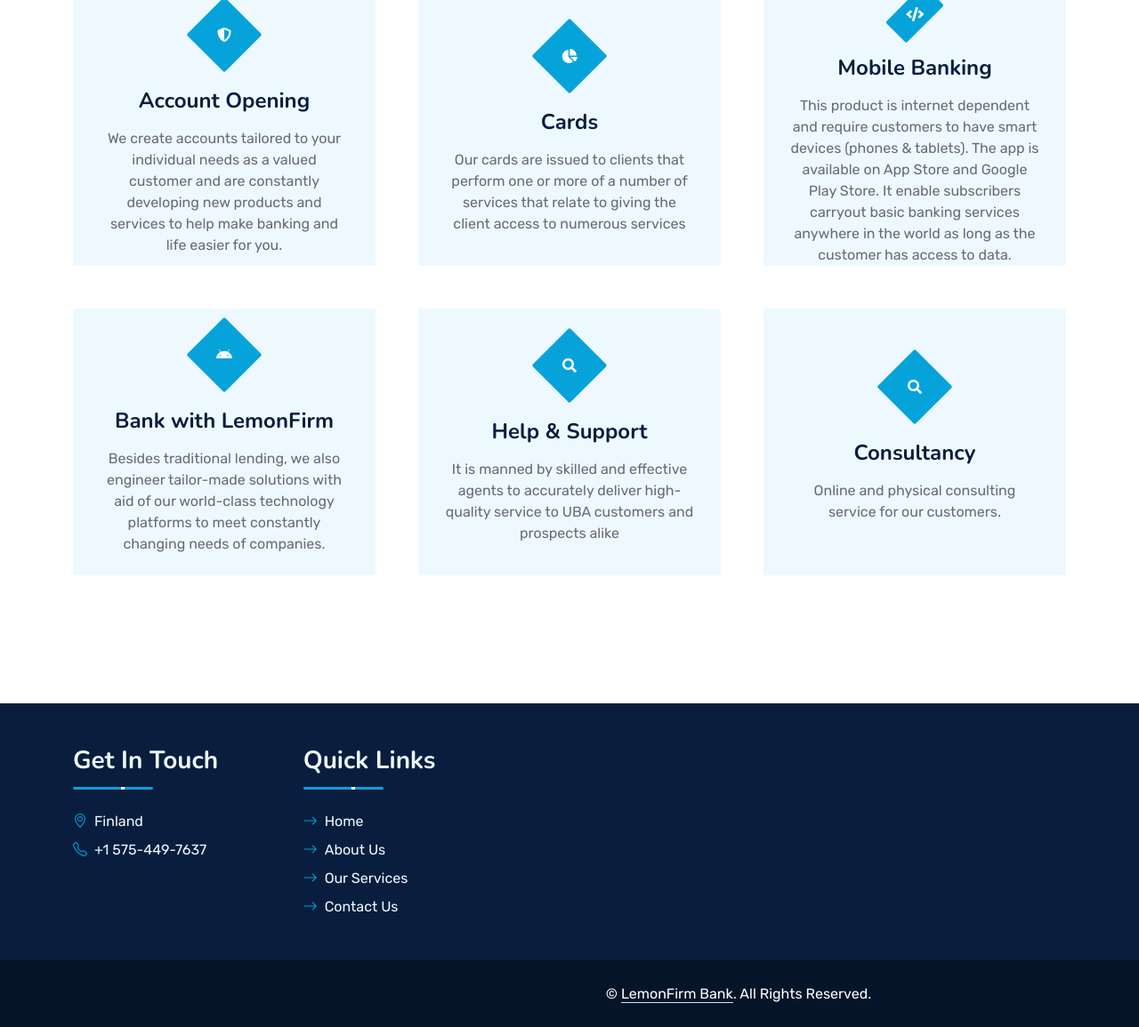
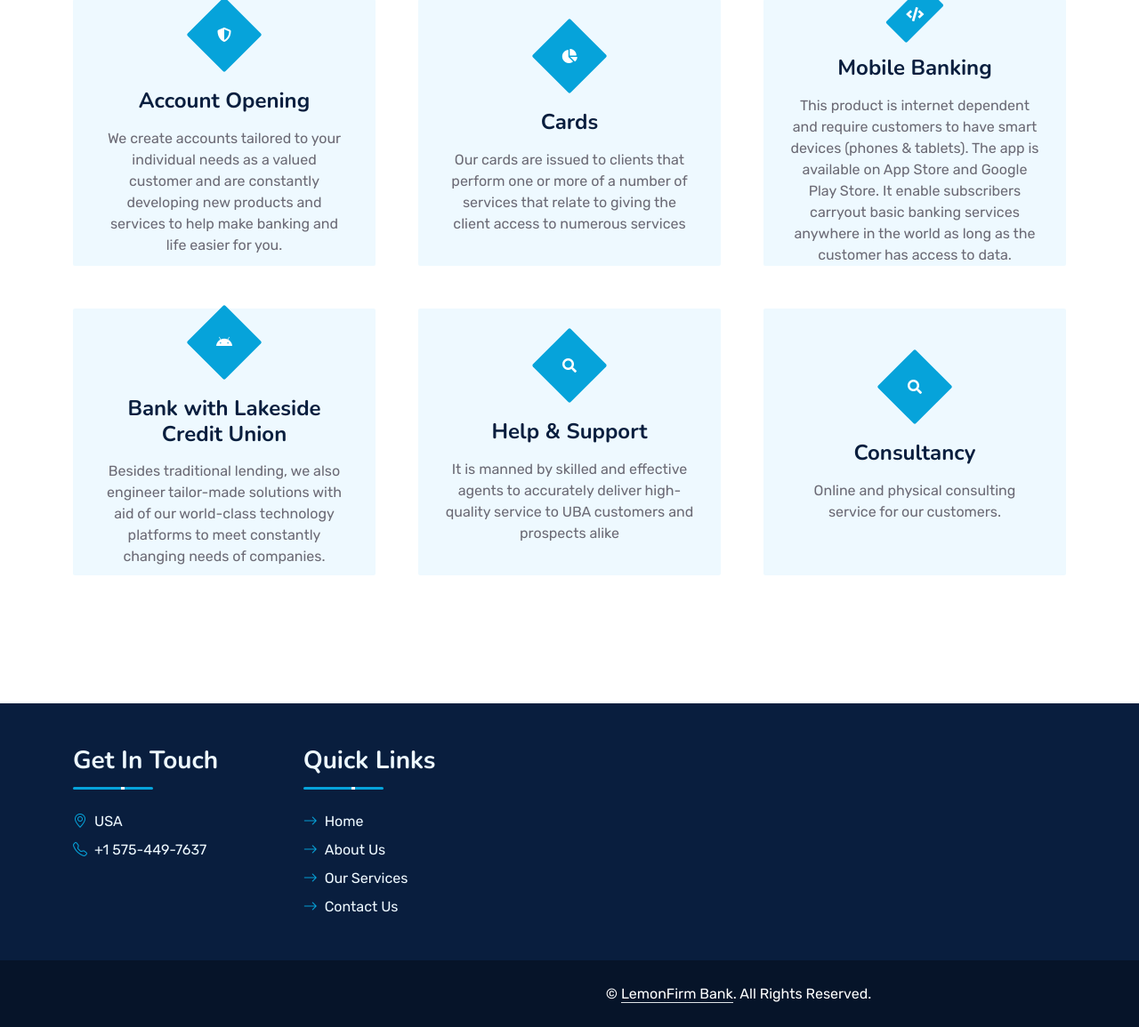
Before and after one commit to badassboy/lakewebsite, a PHP site: page / in a window 1280 px wide. Shown: the part 2500-3655 px from the top of the page at 89% size. Run offline with PHP 8.4, Linux system fonts and the light colour scheme; some libraries are stand-ins or nearby versions.

Commit message:
changed location and updated bank name

```diff
--- a/footer.php
+++ b/footer.php
@@ -12,7 +12,7 @@
                             </div>
                             <div class="d-flex mb-2">
                                 <i class="bi bi-geo-alt text-primary me-2"></i>
-                                <p class="mb-0">Finland</p>
+                                <p class="mb-0">USA</p>
                             </div>
                           <!--   <div class="d-flex mb-2">
                                 <i class="bi bi-envelope-open text-primary me-2"></i>
--- a/homepage_nav.php
+++ b/homepage_nav.php
@@ -6,7 +6,7 @@
 
   <nav class="navbar navbar-expand-lg navbar-dark px-5 py-3 py-lg-0">
             <a href="index.html" class="navbar-brand p-0">
-                <h1 class="m-0">  <img src="img/cropped.jpeg" width="50" height="50" class="d-inline-block align-top" alt=""> LemonFirm Bank</h1>
+                <h1 class="m-0">  <img src="img/cropped.jpeg" width="50" height="50" class="d-inline-block align-top" alt="">LakeSide Credit Union</h1>
             </a>
             <button class="navbar-toggler" type="button" data-bs-toggle="collapse" data-bs-target="#navbarCollapse">
                 <span class="fa fa-bars"></span>
--- a/index.php
+++ b/index.php
@@ -317,7 +317,7 @@ session_start();
                         <div class="service-icon">
                             <i class="fab fa-android text-white"></i>
                         </div>
-                        <h4 class="mb-3">Bank with LemonFirm</h4>
+                        <h4 class="mb-3">Bank with Lakeside Credit Union</h4>
                         <p class="m-0">Besides traditional lending, we also engineer tailor-made solutions with aid of our world-class technology platforms to meet constantly changing needs of companies.</p>
                         <!-- <a class="btn btn-lg btn-primary rounded" href="">
                             <i class="bi bi-arrow-right"></i>
```
